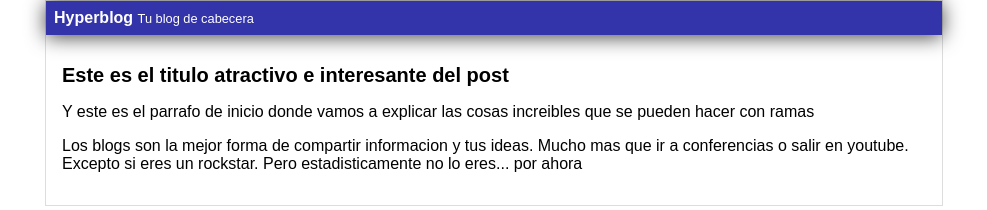
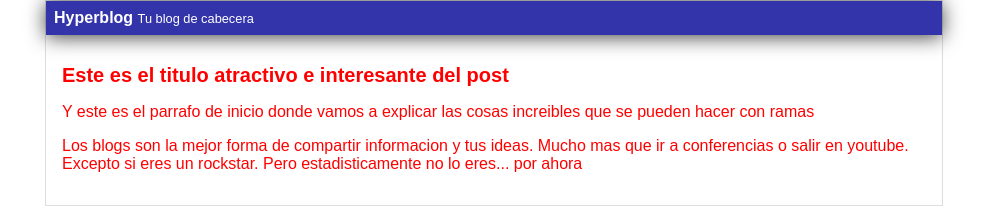
Before and after one commit to luchx88/hyperblog, a plain HTML site: page index.html in a window 1280 px wide. Shown: the whole page, without its empty margins (146-1133 px from the left). Drawn offline with Linux system fonts and the light colour scheme.

Commit message:
Modifique la cabecera y el color del texto

```diff
--- a/css/estilos.css
+++ b/css/estilos.css
@@ -1,11 +1,12 @@
 body
 {
-    color: #red;
+    color: red;
     text-align: center;
     font-family: Arial, Helvetica, sans-serif;
     font-size: 16px;
     margin: 0;
     padding: 0;
+
 }
 #cabecera
 {
```
